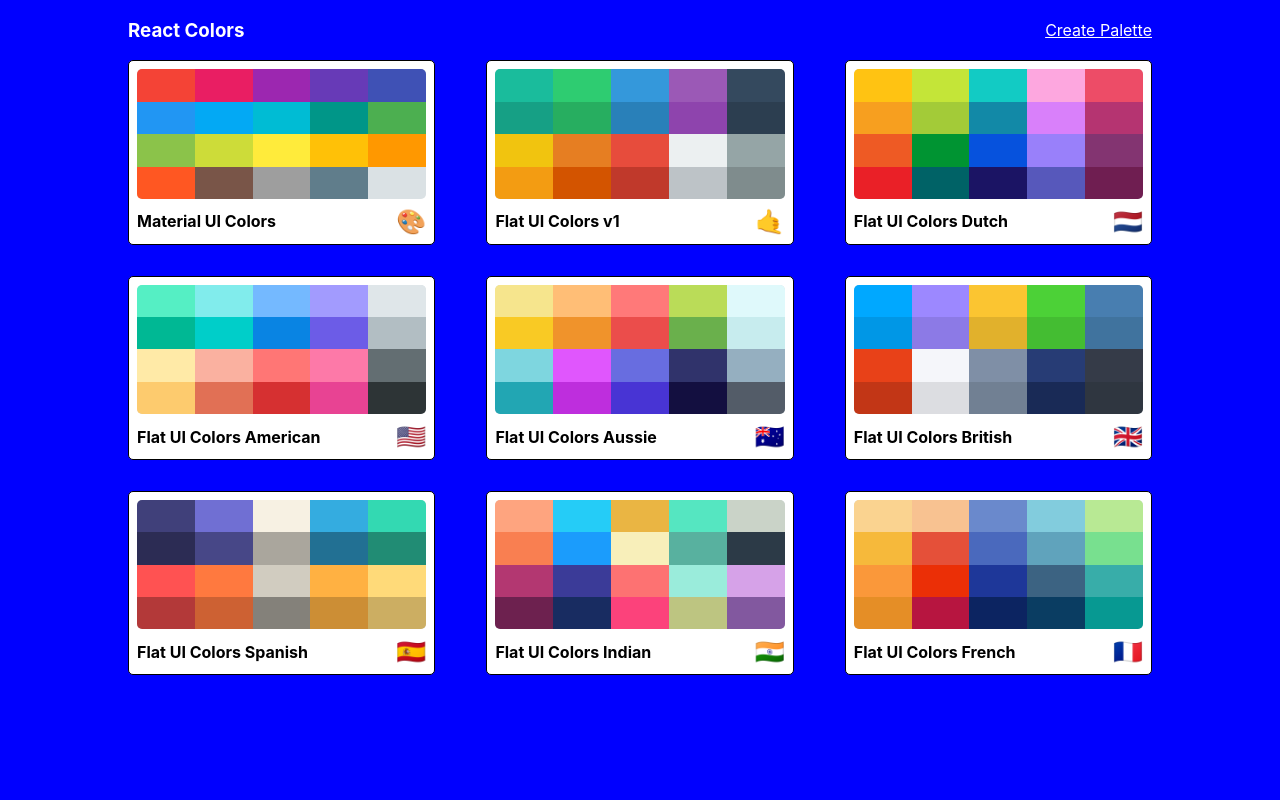
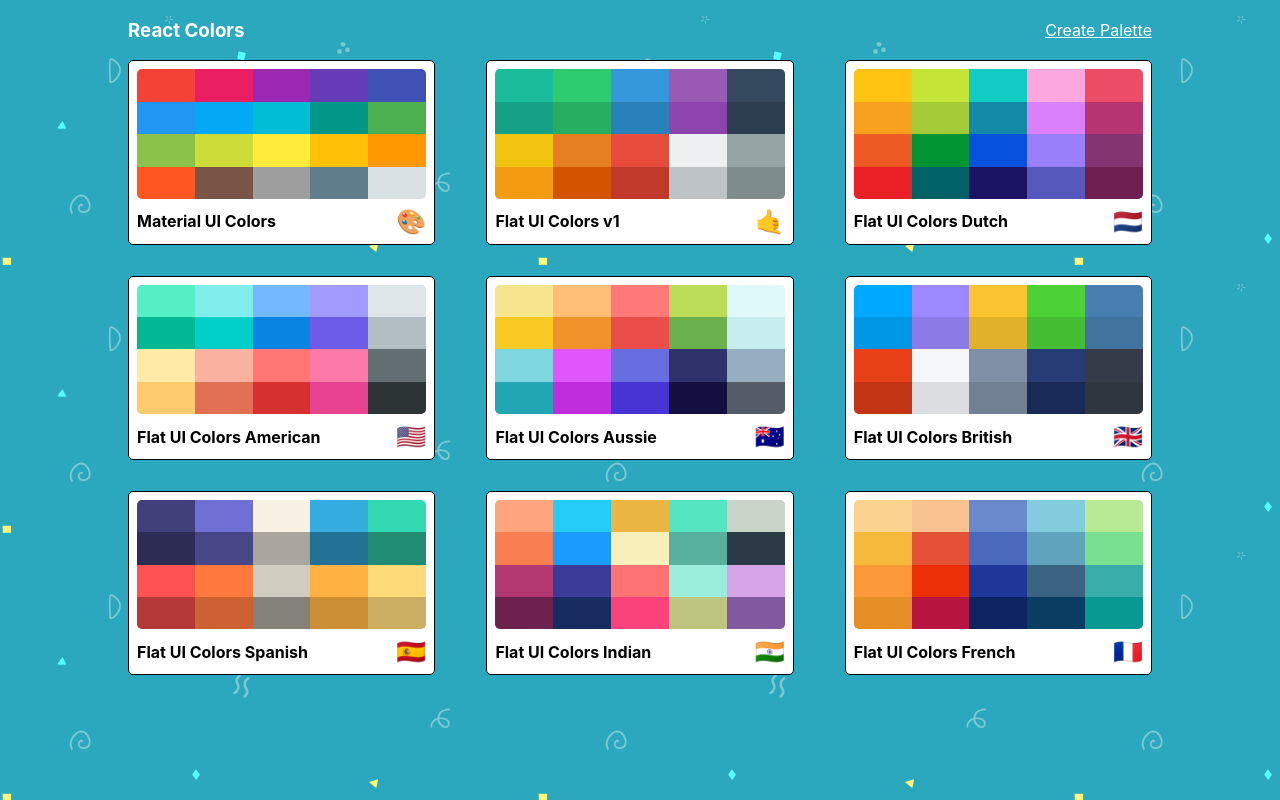
Before and after one commit to sandeepgangaram/colors-app-react, a React (Create React App) app: page / in a window 1280 px wide. Built offline with nearby package versions, Linux system fonts and the light colour scheme.

Commit message:
added SVG background

```diff
--- a/src/PaletteList.js
+++ b/src/PaletteList.js
@@ -3,9 +3,11 @@
 import MiniPalette from "./MiniPalette";
 import { styled } from "@mui/system";
 import sizes from "./breakpoints";
+import bg from "./newPalette/styles/bg.svg";
 
 const Main = styled("main")({
   backgroundColor: "blue",
+  backgroundImage: `url(${bg})`,
   minBlockSize: "100vh",
   display: "flex",
   alignItems: "flex-start",
```
Also changed, not shown: src/newPalette/styles/bg.svg (added).
